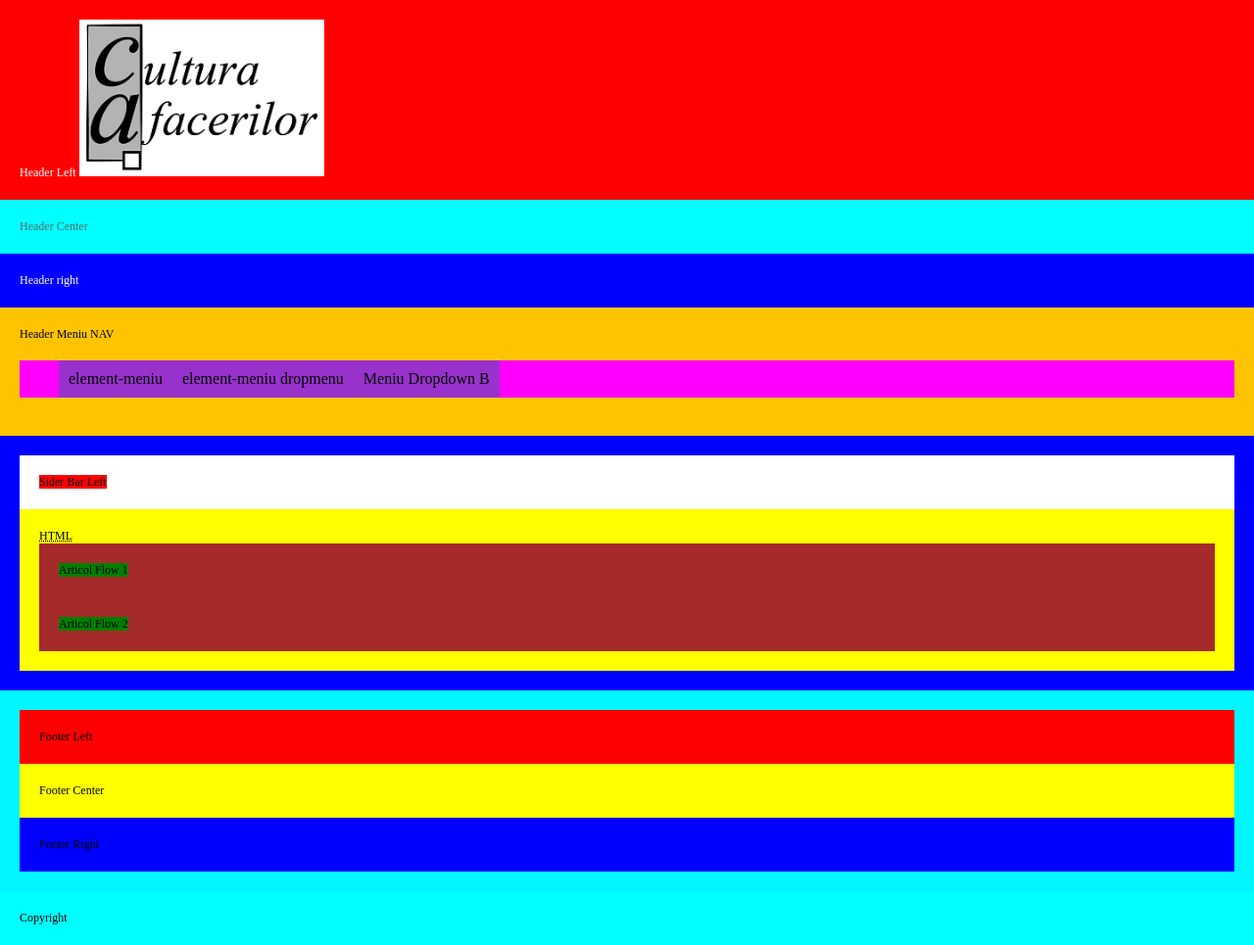
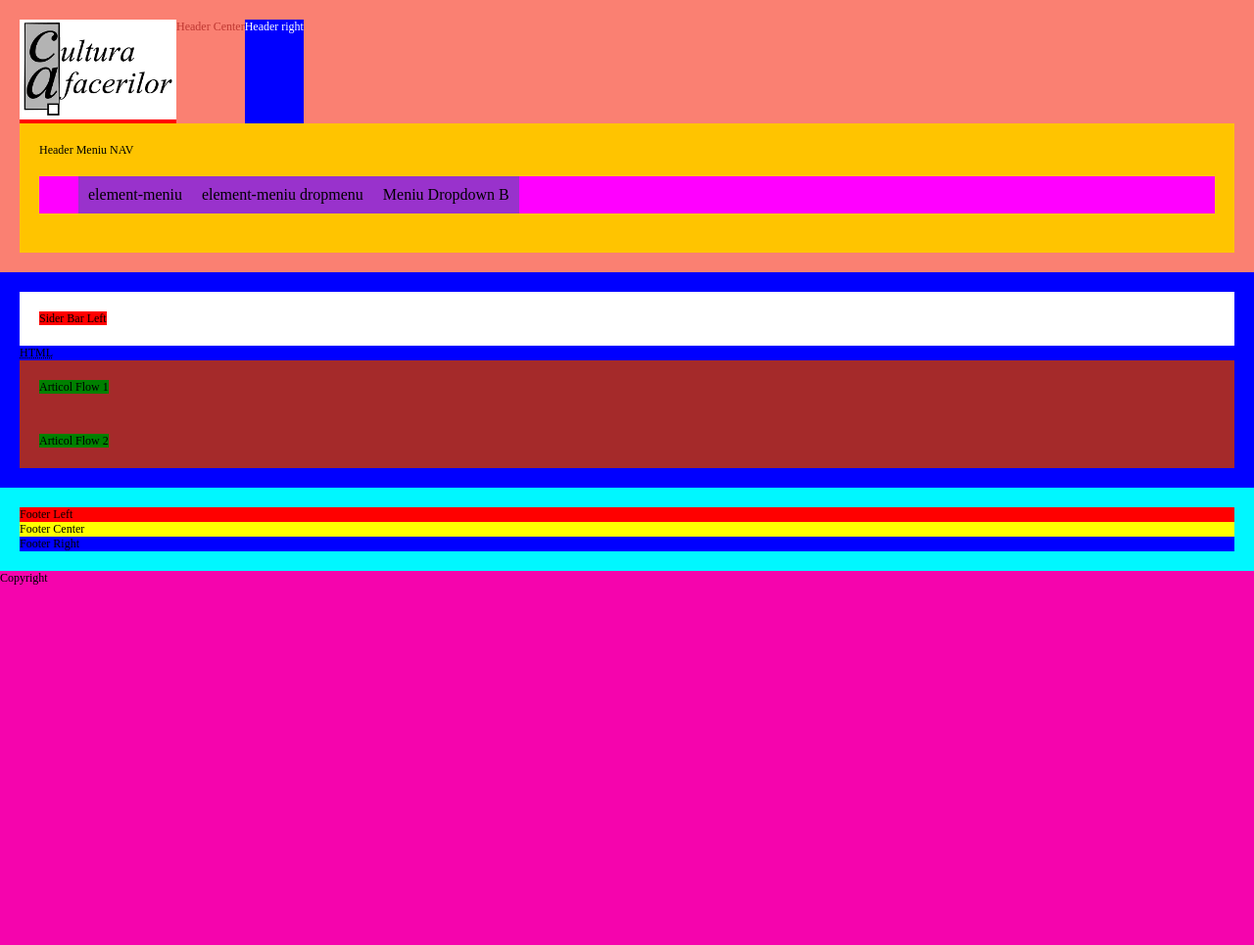
Before and after one commit to agitecho/culturaafacerilor, a plain HTML site: page index.html in a window 1280 px wide. Shown: the whole page at 98% size. After the commit the page ends 800 px from the top, so only its background shows below. Drawn offline with Linux system fonts and the light colour scheme.

Commit message:
Structura Html

```diff
--- a/index.html
+++ b/index.html
@@ -15,16 +15,17 @@
     <div id="wrapper">
         <!-- Header-->
         <header class="header">
-                    <section class="header-left">
-                        <span class="titlu-left">Header Left</span>
-                        <img src="logo-cultura-afacerilor.png" alt="Logo" class="header-img">
-                    </section>
-            <section class="header-center">
+            <div class="header-top">
+                    <div class="header-left">
+                        <img src="logo-cultura-afacerilor.png" alt="Logo" class="header-img" >
+                    </div>
+            <div class="header-center">
                     <span class="titlu-center">Header Center</span>
-            </section>
-                    <section class="header-right">
+            </div>
+                    <div class="header-right">
                         <span class="titlu-right">Header right</span>
-                    </section>
+                    </div>
+                </div>
         <!-- Nav -->
             <nav class="navigatiemeniu"><span class="menu-nav"> Header Meniu NAV</span>
 
@@ -71,7 +72,7 @@
         <!-- Main -->
         <main class="content">
             <aside class="siderbar"><span class="siderbar-text">Sider Bar Left</span></aside>
-            <section class="section-flow">
+            <div class="div-flow">
                 <abbr title = "Hypertext Markup Language" > HTML </abbr>
                 <article>
                     <span class="sectiune-articol">Articol Flow 1</span>
@@ -79,16 +80,16 @@
                 <article>
                     <span class="sectiune-articol">Articol Flow 2</span>
                 </article>
-            </section>
+            </div>
         </main>
         <!-- Footer -->
         <footer class="footer">
-        <section class="footer-left"><span class="">Footer Left</span></section>
-        <section class="footer-center"><span class="">Footer Center</span></section>
-        <section class="footer-right"><span class="">Footer Right</span></section>
+        <div class="footer-left"><span class="">Footer Left</span></div>
+        <div class="footer-center"><span class="">Footer Center</span></div>
+        <div class="footer-right"><span class="">Footer Right</span></div>
         </footer>
         <!-- Copyright-->
-        <section class="copyright"><span class="copyright-text">Copyright</span></section>
+        <div class="copyright"><span class="copyright-text">Copyright</span></div>
     </div>
 </body>
 </html>
--- a/style.scss
+++ b/style.scss
@@ -1,19 +1,16 @@
 $mobile:400px;
 $tableta:1024px;
 
-
-html{/* background-color: red; !suprapune propietatile body*/
-        margin: 0; padding: 0;}
-/*head{} !nu se afiseaza nu necesita propietati */
-body{background-color: rgb(245, 4, 173) !important; margin:0; display:block;  align-content: center;/* position:absolute; */
-        font-size: 12px;
+html{ margin: 0; padding: 0;}
+body{background-color: rgb(245, 4, 173) !important; margin:0; display:block;  align-content: center; /* position:absolute; */  font-size: 12px;
     }
 header{
     background-color:green;
     display: contents;
      @media screen and (max-width:$mobile) { display: grid; }
     }
-    .header{background-color: salmon; padding: 20px;}
+.header{background-color: salmon; padding: 20px; display: block;}
+    .header-top{ display: flex; flex-wrap: wrap;}
     .header-left{
                 background-color: red;
                 /* float: left; */
@@ -21,7 +18,7 @@ header{
                 /* max-width: max-content; */
             }
         .titlu-left{color: white;}
-        .header-img{ width: 250px;}
+        .header-img{ width: 20vh;}
     .header-center{
                 /* background-color: yellow; */
                 /* display: inline-block; */
@@ -29,7 +26,7 @@ header{
         .titlu-center{color: rgba(153, 9, 9, 0.603);}
     .header-right{
                  background-color: blue;
-                /* float: right; */
+                /* float: right;*/
                 /* display:block; */
                 }
         .titlu-right{color: white;}
```
Also changed, not shown: style.css, 1 other file.
